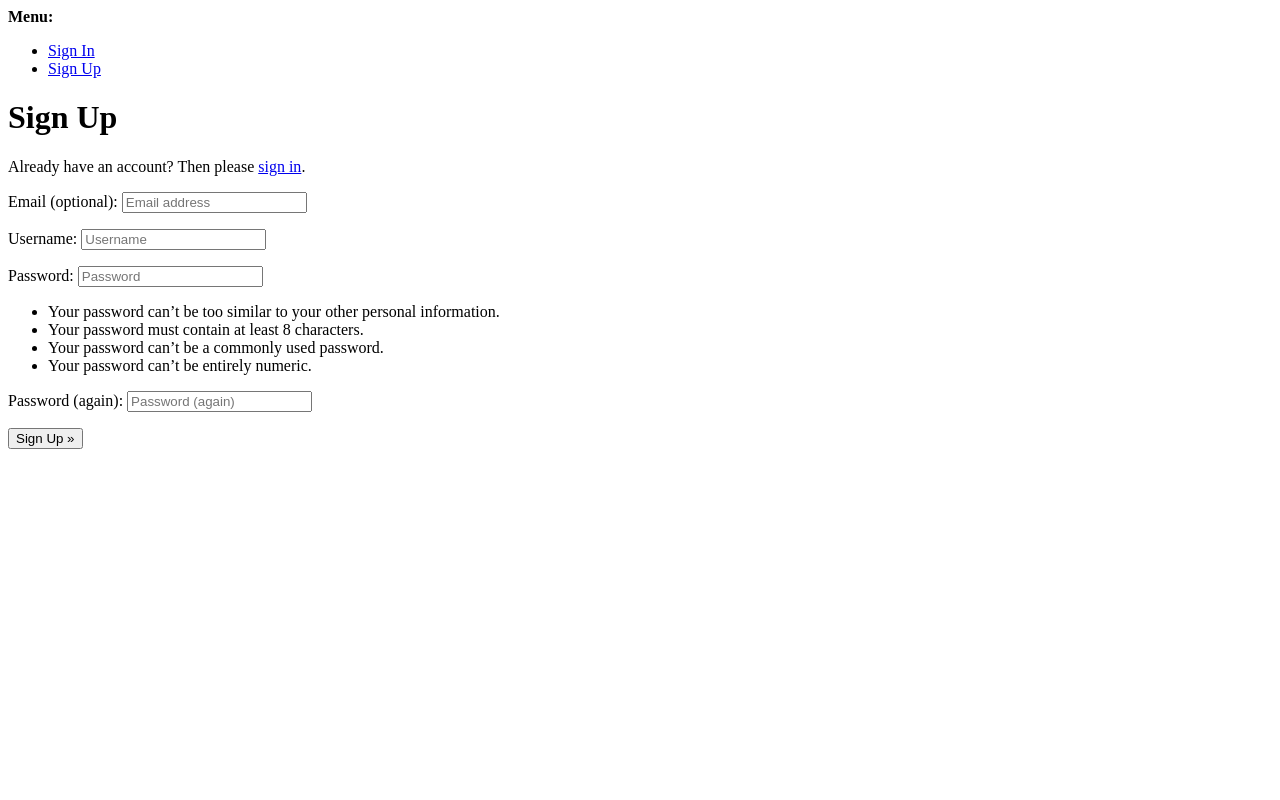
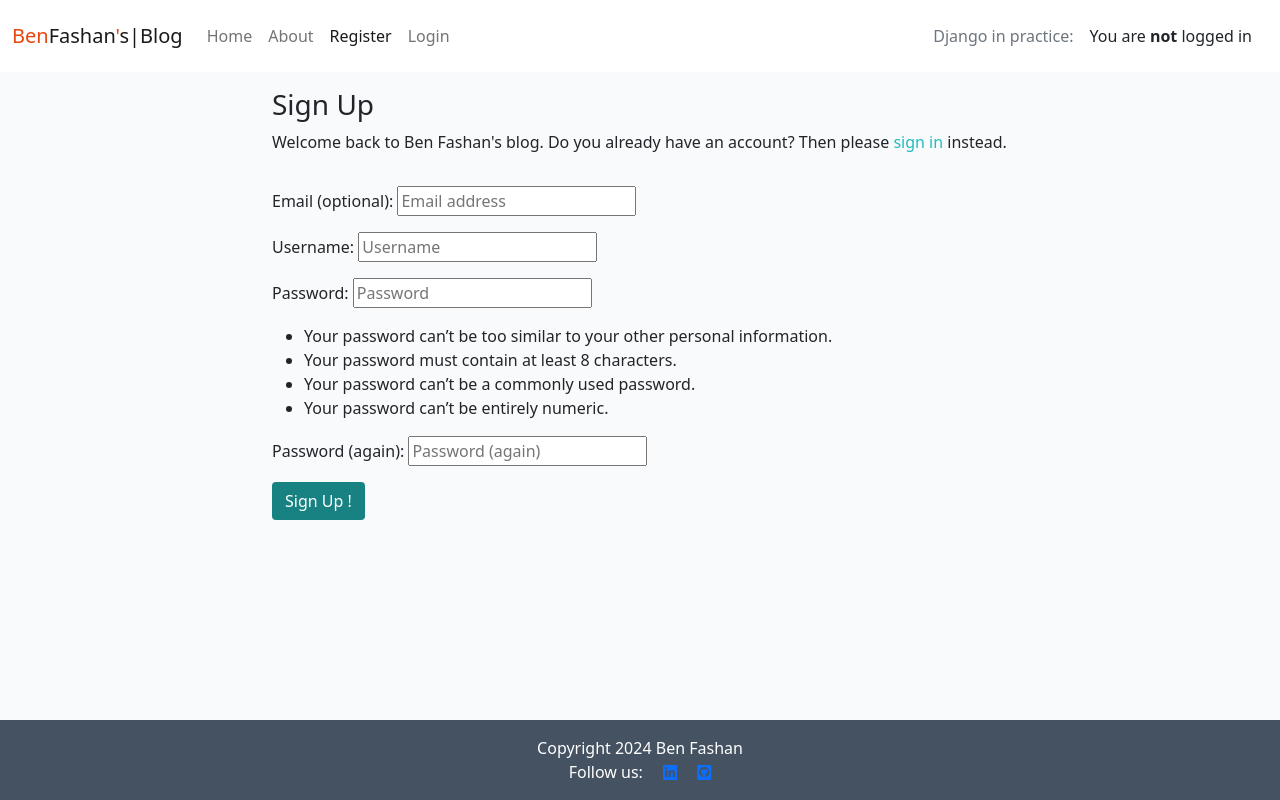
Before and after one commit to BenFash/django_project, a Django app: page /accounts/signup/ in a window 1280 px wide. Run offline with Django 4.2, Linux system fonts and the light colour scheme.

Commit message:
ADD: CSS to sign up page

```diff
--- a/templates/account/signup.html
+++ b/templates/account/signup.html
@@ -1,21 +1,36 @@
-{% extends "account/base.html" %}
+{% extends "base.html" %}
 
 {% load i18n %}
 
-{% block head_title %}{% trans "Signup" %}{% endblock head_title %}
+{% block head_title %}{% trans "Signup" %}{% endblock %}
 
 {% block content %}
-<h1>{% trans "Sign Up" %}</h1>
+<div class="container">
+  <div class="row">
+    <div class="col-md-8 mt-3 offset-md-2">
+      <h3>{% trans "Sign Up" %}</h3>
 
-<p>{% blocktrans %}Already have an account? Then please <a href="{{ login_url }}">sign in</a>.{% endblocktrans %}</p>
-
+      <p>{% blocktrans %}
+        Welcome back to Ben Fashan's blog.
+        Do you already have an account? Then please
+        <a class="link" href="{{ login_url }}">sign in</a>
+        instead.
+        {% endblocktrans %}</p>
+    </div>
+  </div>
+  <div class="row">
+    <div class="col-md-8 mt-3 offset-md-2">
       <form class="signup" id="signup_form" method="post" action="{% url 'account_signup' %}">
         {% csrf_token %}
         {{ form.as_p }}
         {% if redirect_field_value %}
         <input type="hidden" name="{{ redirect_field_name }}" value="{{ redirect_field_value }}" />
         {% endif %}
-  <button type="submit">{% trans "Sign Up" %} &raquo;</button>
+        <button class="btn btn-signup right" type="submit">
+          {% trans "Sign Up" %} !</button>
       </form>
+    </div>
+  </div>
+</div>
 
-{% endblock content %}
+{% endblock %}
--- a/templates/base.html
+++ b/templates/base.html
@@ -36,8 +36,8 @@
     <!-- Navigation -->
     <nav class="navbar navbar-expand-lg navbar-light bg-white">
         <div class="container-fluid">
-            <a class="navbar-brand" href="{% url 'home' %}"><span class="brand">Ben<span class="red-o">
-                        Fashan</span><span class="thin">|Blog</span></span></a>
+            <a class="navbar-brand" href="{% url 'home' %}"><span class="red-o">Ben</span>Fashan<span
+                    class="red-o">'</span>s<span class="thin">|Blog</span></span></a>
             <button class="navbar-toggler" type="button" data-bs-toggle="collapse" data-bs-target="#navbarText"
                 aria-controls="navbarText" aria-expanded="false" aria-label="Toggle navigation">
                 <span class="navbar-toggler-icon"></span>
@@ -52,26 +52,38 @@
                         <a class="nav-link {% if request.path == about_url %}active{% endif %}" aria-current="page"
                             href="{% url 'about' %}">About</a>
                     </li>
+                    {% if user.is_authenticated %}
                     <li class="nav-item">
                         <a class="nav-link {% if request.path == logout_url %}active{% endif %}" aria-current="page"
                             href="{% url 'account_logout' %}">Logout</a>
                     </li>
+                    {% else %}
                     <li class="nav-item">
                         <a class="nav-link {% if request.path == signup_url %}active{% endif %}" aria-current="page"
-                            href="{% url 'account_signup' %}">Signup</a>
+                            href="{% url 'account_signup' %}">Register</a>
                     </li>
                     <li class="nav-item">
                         <a class="nav-link {% if request.path == login_url %}active{% endif %}" aria-current="page"
                             href="{% url 'account_login' %}">Login</a>
                     </li>
-
+                    {% endif %}
                 </ul>
                 <span class="navbar-text text-muted">
-                    Practicing Django
+                    Django in practice:
                 </span>
+                {% if user.is_authenticated %}
+                <p class="text-end m-3">
+                    You are logged in as <strong>{{ user }}</strong>
+                </p>
+                {% else %}
+                <p class="text-end m-3">
+                    You are <strong>not</strong> logged in
+                </p>
+                {% endif %}
             </div>
         </div>
     </nav>
+
 
     <main class="flex-shrink-0 main-bg">
 
```
Lines whose indentation alone changed are shown as unchanged.
